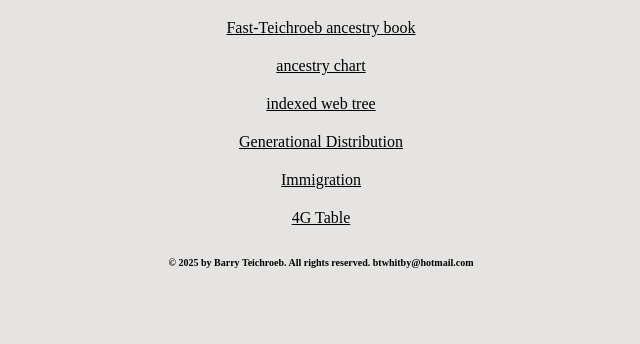
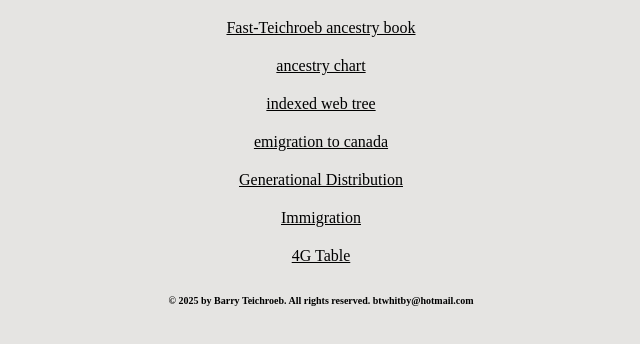
Before and after one commit to btwhitby/go, a plain HTML site: page index.htm in a window 1280 px wide. Shown: the part 314-658 px from the top of the page, without its empty margins (319-959 px from the left). Drawn offline with Linux system fonts and the light colour scheme.

Commit message:
Update index.htm

```diff
--- a/index.htm
+++ b/index.htm
@@ -128,6 +128,14 @@ whichImage.style.width=nW;whichImage.style.height=nH;
 
 <tr valign="bottom" align="center">
 <td colspan=1 align="center" rowspan=1 width=100% height=10>
+<a href="https://btwhitby.github.io/emigrationtocanada" target="_blank">emigration to canada</a>
+<tr valign="center" align="center">
+<td colspan=1 align="center" height=20>
+</td>
+</tr>
+
+<tr valign="bottom" align="center">
+<td colspan=1 align="center" rowspan=1 width=100% height=10>
 <a href="https://www.dropbox.com/scl/fi/i8wwoxu88imzr27o44szu/Generational-Distribution.pdf?rlkey=313dov9ia0lf2nzous46gymx9&st=xvpcf5fm&dl=0" target="_blank">Generational Distribution</a>
 <tr valign="center" align="center">
 <td colspan=1 align="center" height=20>
```
